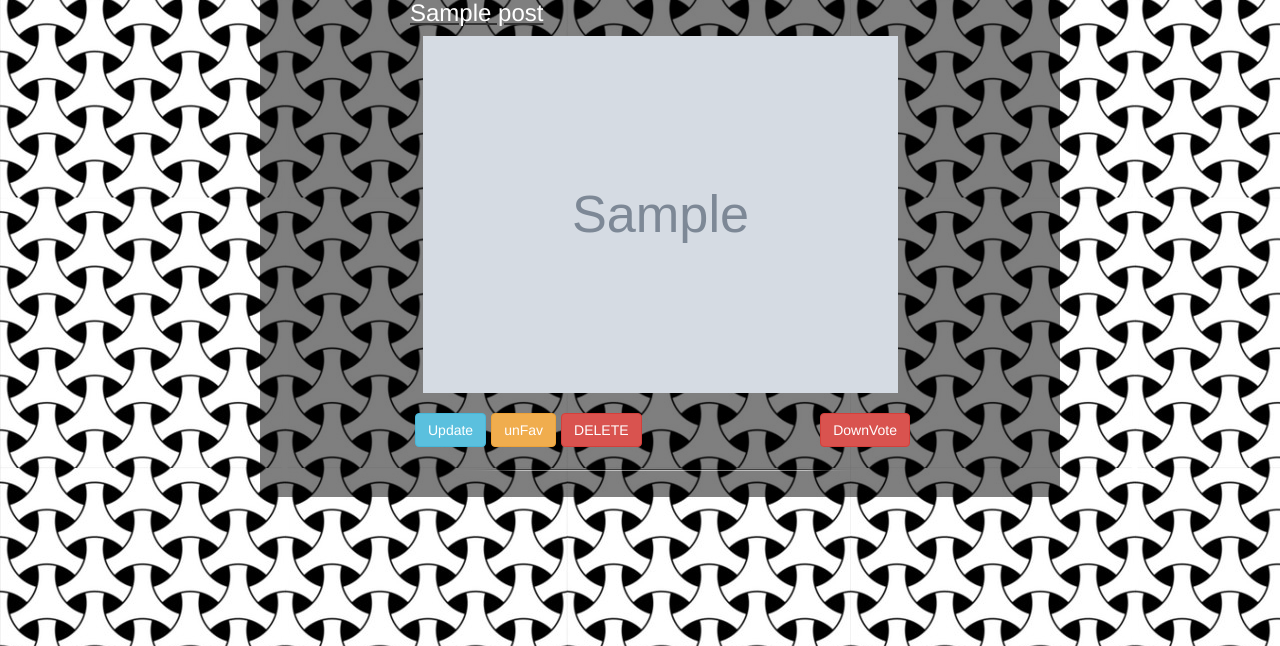
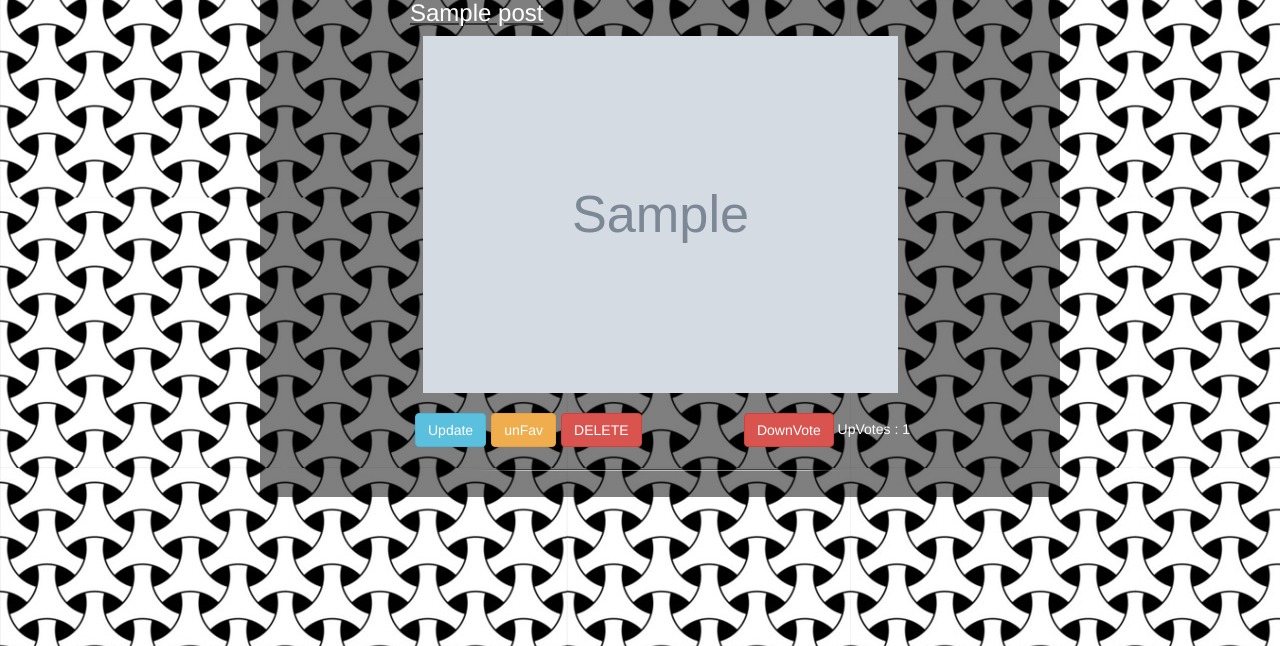
Before and after one commit to Squadella/PotentialMeme, a Django app: page /images/ in a window 1280 px wide. Shown: the part 72-718 px from the top of the page. Run offline with Django 3.2, Linux system fonts and the light colour scheme; a user stored in the database is signed in; tables that the repository leaves empty hold one stand-in row (values such as "Sample post"); grey boxes marked "Sample" are stand-in pictures; some libraries are stand-ins or nearby versions.

Commit message:
Added fav counter on the whole site.

```diff
--- a/images/models.py
+++ b/images/models.py
@@ -7,6 +7,7 @@ class Post(models.Model):
     author = models.ForeignKey(User)
     title = models.CharField(max_length=250)
     image = models.ImageField()
+    upVoteCounter = models.IntegerField(default=0)
 
     def get_absolute_url(self):
         return reverse('images:detail', kwargs={'pk': self.pk})
--- a/images/templates/images/detail.html
+++ b/images/templates/images/detail.html
@@ -35,14 +35,16 @@
                                     </form></a>
                                 {% endif %}
                             </div>
-                            <div style="margin-left: 80%">
+                            <div style="margin-left: 75%; width: auto; color: white">
                                 <li style="list-style: none">
                                     {% if post.id in UVS %}
                                         <input type="button" class="btn btn-danger" id="{{ post.id }}" name="Up Vote" value="DownVote">
                                     {% else %}
                                         <input type="button" class="btn btn-success" id="{{ post.id }}" name="Up Vote" value="UpVote">
                                     {% endif %}
+                                    UpVotes : {{ post.upVoteCounter }}
                                 </li>
+
                             </div>
                         {% endif %}
                         <br>
--- a/images/templates/images/favorites.html
+++ b/images/templates/images/favorites.html
@@ -19,7 +19,7 @@
                                 <li>
                                     <div style="margin-bottom: 10px; height: auto"><h3><u><a href="{% url 'images:detail' favPost.post.id %}" style="color: white">{{ favPost.post.title }}</a></u></h3></div>
                                     <a href="{% url 'images:detail' favPost.post.id %}"><img src="{{ favPost.post.image.url }}" class="img-responsive center" style="max-width: 95%; height: auto;"><br></a>
-                                    <div style="float: right">
+                                    <div style="float: right; width: auto; color: white">
                                         <a><form>
                                             {% if favPost.post.id in UVS %}
                                                 <input type="button" class="btn btn-danger" id="{{ favPost.post.id }}" name="Up Vote" value="DownVote">
@@ -27,6 +27,7 @@
                                                 <input type="button" class="btn btn-success" id="{{ favPost.post.id }}" name="Up Vote" value="UpVote">
                                             {% endif %}
                                         </form></a>
+                                        UpVotes : {{ favPost.post.upVoteCounter }}
                                     </div>
                                 </li>
                                 {% if favPost.post.author == user %}
--- a/images/templates/images/index.html
+++ b/images/templates/images/index.html
@@ -19,7 +19,7 @@
                                 <div style="margin-bottom: 10px; height: auto"><h3><u><a href="{% url 'images:detail' post.id %}" style="color: white">{{ post.title }}</a></u></h3></div>
                                 <a href="{% url 'images:detail' post.id %}"><img src="{{ post.image.url }}" class="img-responsive center" style="max-width: 95%; height: auto;"><br></a>
                                 {% if user.is_authenticated %}
-                                    <div style="float: right">
+                                    <div style="float: right; color: white" >
                                         <a><form>
                                             {% if post.id in UVS %}
                                                 <input type="button" class="btn btn-danger" id="{{ post.id }}" name="Up Vote" value="DownVote">
@@ -27,6 +27,7 @@
                                                 <input type="button" class="btn btn-success" id="{{ post.id }}" name="Up Vote" value="UpVote">
                                             {% endif %}
                                         </form></a>
+                                        UpVotes : {{ post.upVoteCounter }}
                                     </div>
                             </li>
                                     <div style="float: left; margin-left: 1%">
--- a/images/views.py
+++ b/images/views.py
@@ -197,9 +197,13 @@ def upVoted(request, image_id):
     try:
         obj = UpVote.objects.get(post=post, user=user)
         obj.delete()
+        post.upVoteCounter -= 1
+        post.save()
         message = 'OK'
     except UpVote.DoesNotExist:
         obj = UpVote(post=post, user=user)
+        post.upVoteCounter += 1
+        post.save()
         obj.save()
         message = 'KO'
     ctx = {'message': message}
```
Also changed, not shown: images/migrations/0013_post_upvotecounter.py (added).
